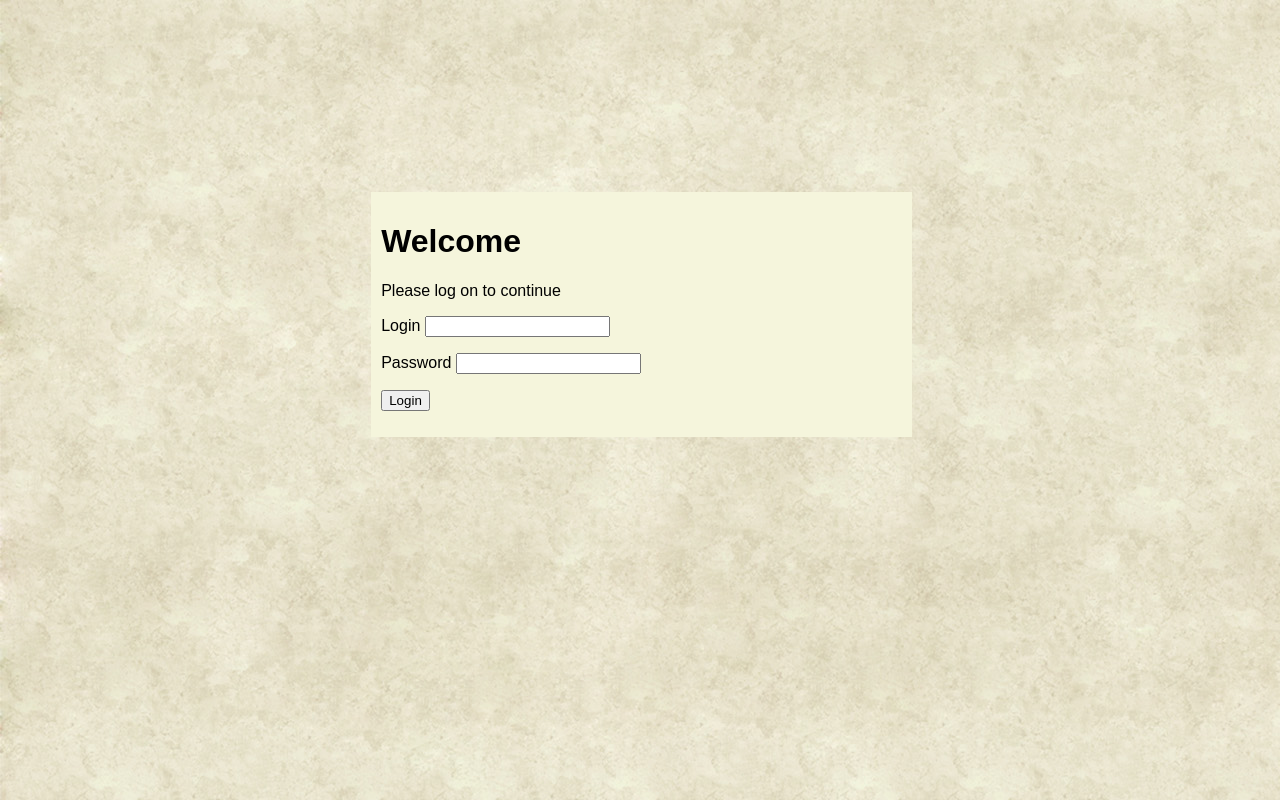
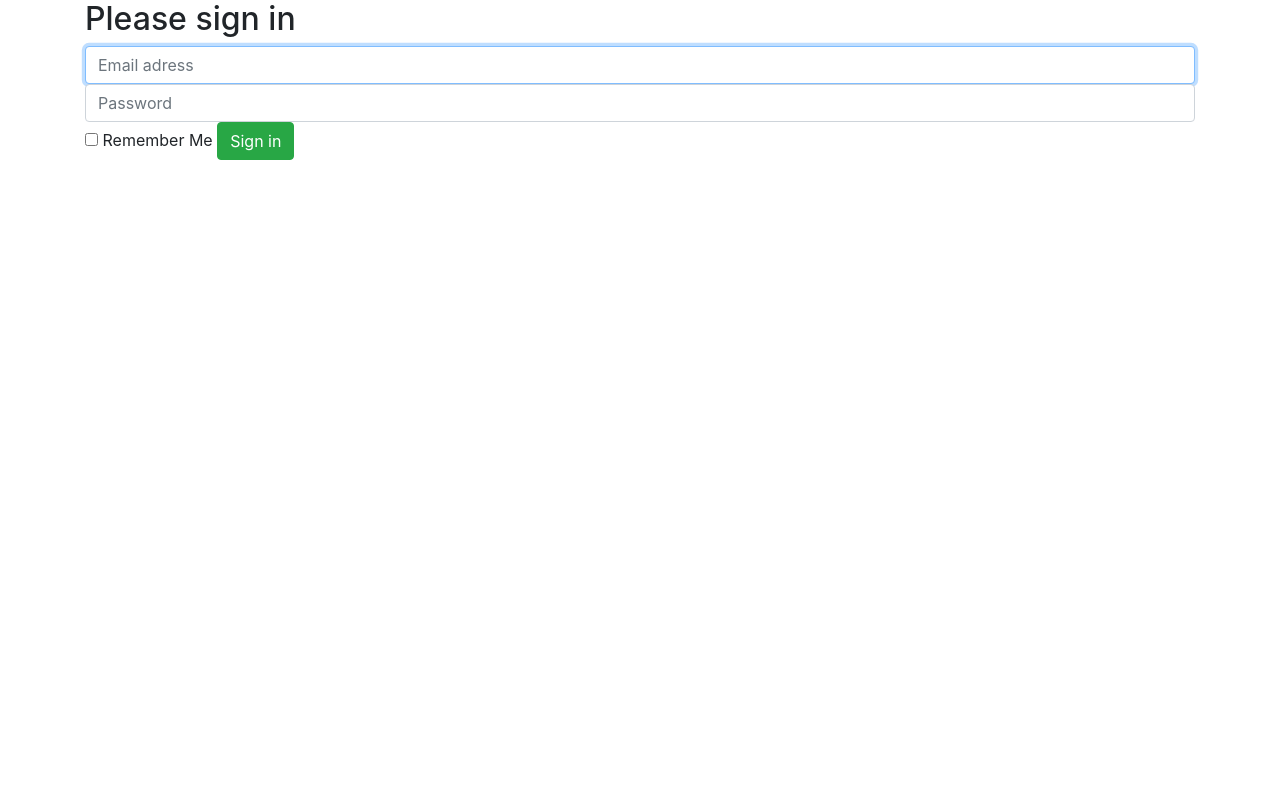
Before and after one commit to Crysnic/mail-muzzle, a plain HTML site: page apps/muz/priv/index.html in a window 1280 px wide. Drawn offline with nearby package versions, Linux system fonts and the light colour scheme.

```diff
--- a/apps/muz/priv/css/style.css
+++ /dev/null
@@ -1,13 +0,0 @@
-body {
-    font-family: sans-serif;
-    margin-left: 29%;
-    margin-top: 15%;
-    background-image: url("../img/background06-2ec3.jpg");
-}
-
-#body {
-    background-color: #F5F5DC;
-    border: 1px solid none;
-    padding: 10px;
-    margin-right: 40%;
-}
--- a/apps/muz/priv/index.html
+++ b/apps/muz/priv/index.html
@@ -2,19 +2,26 @@
 <html>
     <head>
   	<meta charset="utf-8">
-        <title>Вход</title>
-        <link rel="stylesheet" href="css/style.css">
+    <meta name="viewport" content="width=device-width, initial-scale=1.0">
+    <title>Sign in</title>
+    <link rel="stylesheet" href="css/bootstrap.css">
+    <link href="css/signin.css" rel="stylesheet">
 	</head>
 
     <body>
-    <div id="body">
-    <h1>Welcome</h1>
-    <p>Please log on to continue</p>
-        <form>
-            <p> Login  <input type="text" id="login"></p>
-            <p> Password <input type="text" id="passwd"></p>
-            <p> <input type="button" id="submit" value="Login"></p>
+      <div class="container">
+        <form class="form-signin">
+          <h2 class="form-signin-heading">Please sign in</h2>
+          <input type="text" id="username" class="form-control"
+            placeholder="Email adress" autofocus>
+          <input type="password" id="passwd" class="form-control"
+            placeholder="Password">
+          <label class="checkbox">
+            <input type="checkbox" name="remember" value="1"> Remember Me
+          </label>
+          <input type="button" id="submit"
+            class="btn btn-success" value="Sign in">
         </form>
-    </div>
+      </div>
     </body>
 </html>
```
Also changed, not shown: apps/muz/priv/img/background06-2ec3.jpg (deleted), 6 other files.
